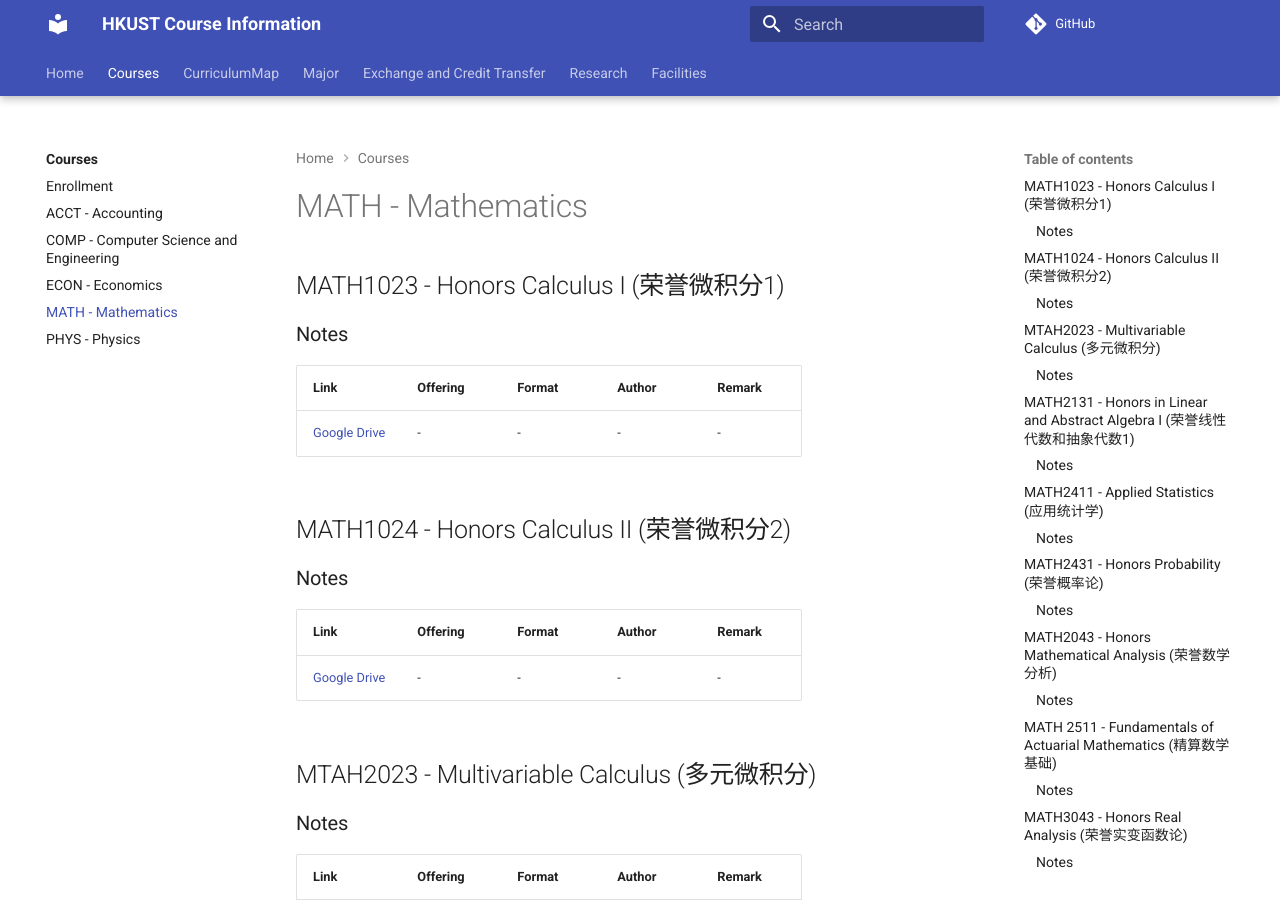
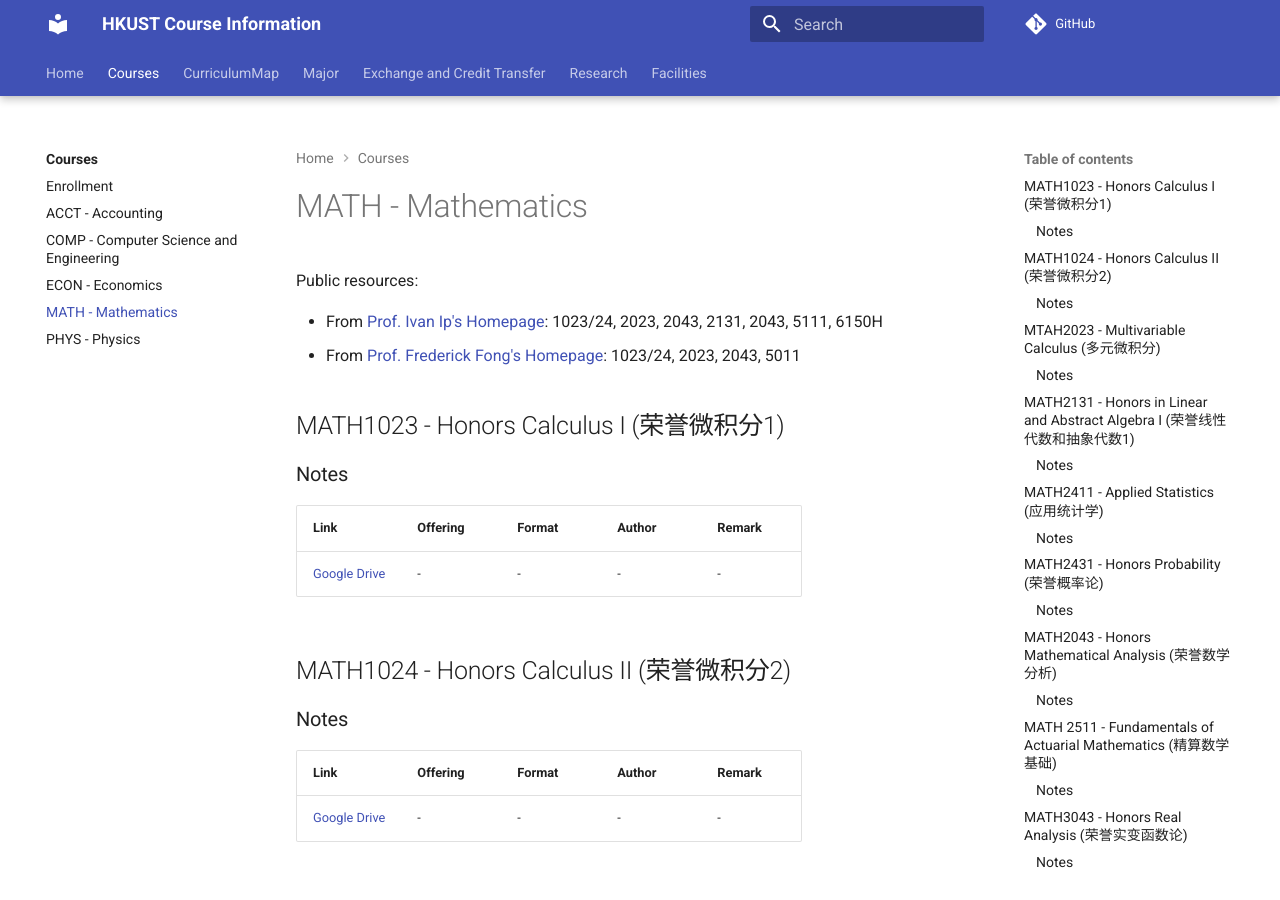
Before and after one commit to hkust-handbook/hkust-handbook.github.io, an MkDocs documentation site: the page built from docs/notes/math.md, in a window 1280 px wide and 900 px high. Built offline with MkDocs 1.6.1 and Material for MkDocs 9.7.7, drawn with Linux system fonts in a browser that asks for light colours; comment, search, counter and statistics services are not loaded.

Commit message:
public resources

```diff
--- a/docs/notes/math.md
+++ b/docs/notes/math.md
@@ -1,4 +1,12 @@
 # MATH -  Mathematics
+
+Public resources:
+
+- From [Prof. Ivan Ip's
+  Homepage](https://www.math.hkust.edu.hk/~ivanip/teaching.html): 1023/24, 2023,
+  2043, 2131, 2043, 5111, 6150H
+- From [Prof. Frederick Fong's Homepage](https://frederickfong.me/teaching/):
+  1023/24, 2023, 2043, 5011
 
 ## MATH1023 - Honors Calculus I (荣誉微积分1)
 
```
